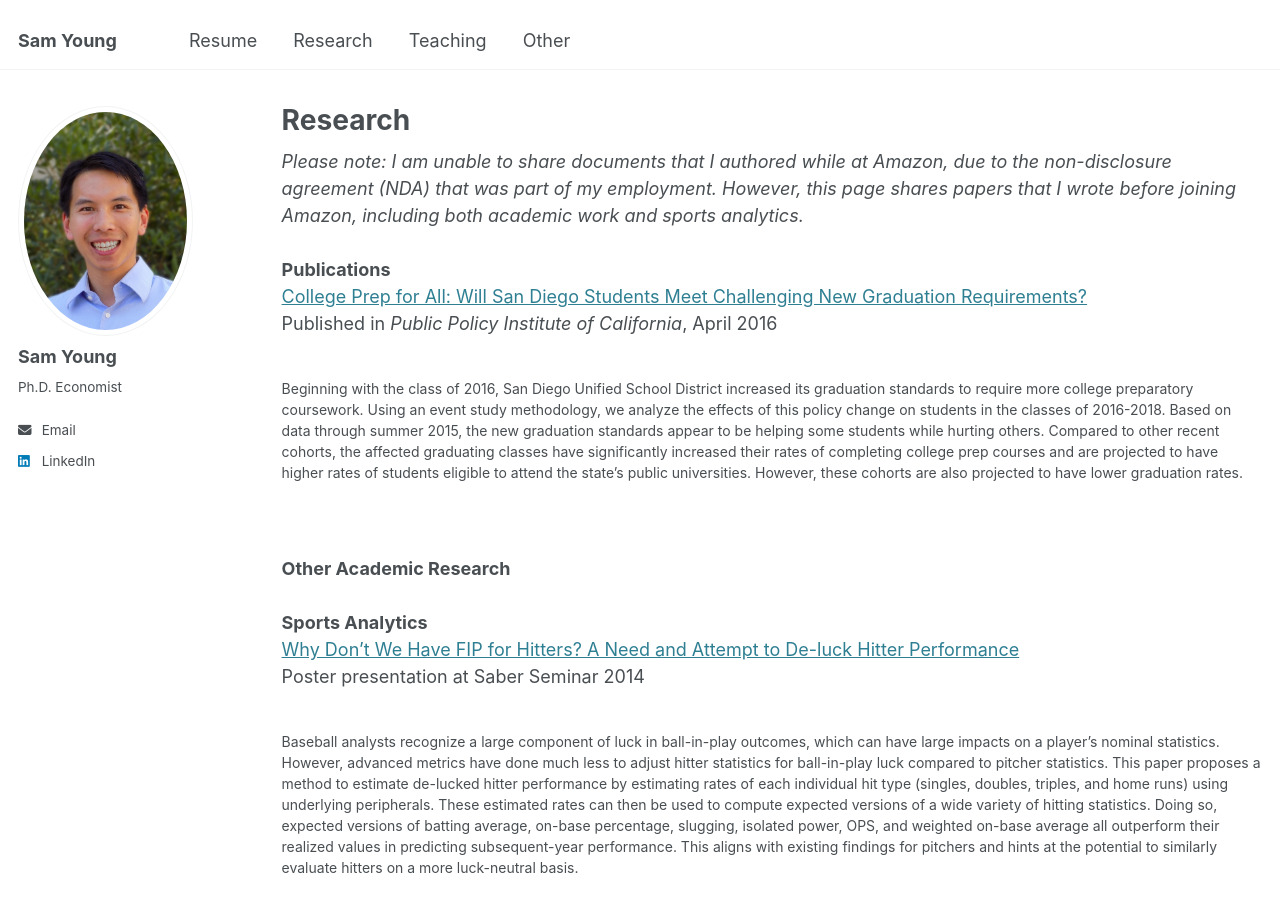
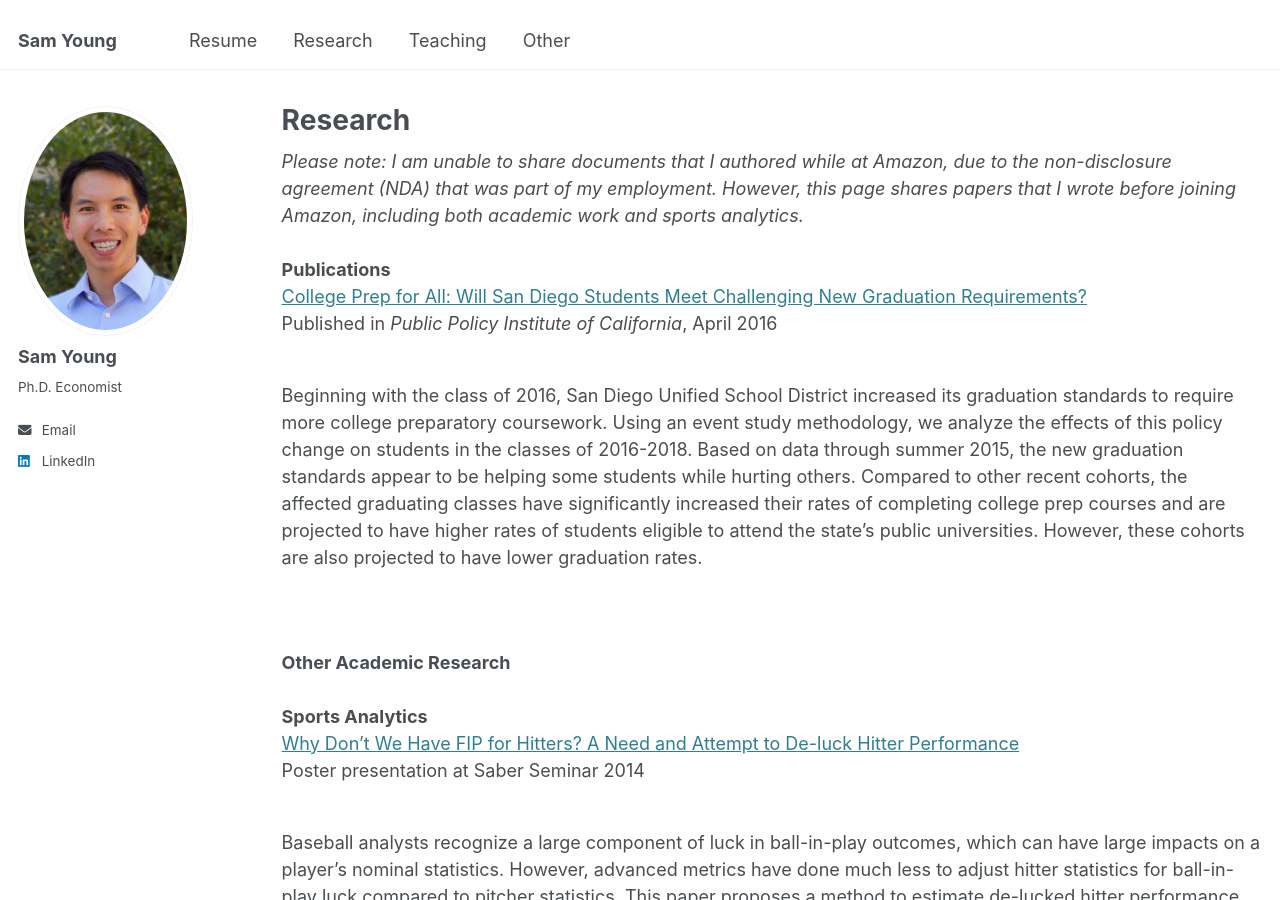
Before and after one commit to sam-young-econ/sam-young-econ.github.io, a Jekyll site: the page built from _pages/research.html, in a window 1280 px wide and 900 px high. Built offline with Jekyll 4.4.1, drawn with Linux system fonts in a browser that asks for light colours.

Commit message:
Try font size 18 for abstracts

```diff
--- a/_pages/research.html
+++ b/_pages/research.html
@@ -14,7 +14,7 @@ author_profile: true
 <br>
 Published in <i>Public Policy Institute of California</i>, April 2016
 <br><br>
-<p style="font-size: 14px;">Beginning with the class of 2016, San Diego Unified School District increased its graduation standards to require more college preparatory coursework. Using an event study methodology, we analyze the effects of this policy change on students in the classes of 2016-2018. Based on data through summer 2015, the new graduation standards appear to be helping some students while hurting others. Compared to other recent cohorts, the affected graduating classes have significantly increased their rates of completing college prep courses and are projected to have higher rates of students eligible to attend the state’s public universities. However, these cohorts are also projected to have lower graduation rates.</p>
+<p style="font-size: 18px;">Beginning with the class of 2016, San Diego Unified School District increased its graduation standards to require more college preparatory coursework. Using an event study methodology, we analyze the effects of this policy change on students in the classes of 2016-2018. Based on data through summer 2015, the new graduation standards appear to be helping some students while hurting others. Compared to other recent cohorts, the affected graduating classes have significantly increased their rates of completing college prep courses and are projected to have higher rates of students eligible to attend the state’s public universities. However, these cohorts are also projected to have lower graduation rates.</p>
 
 <br><br>
 <b>Other Academic Research</b>
@@ -26,4 +26,4 @@ Published in <i>Public Policy Institute of California</i>, April 2016
 <br>
 Poster presentation at Saber Seminar 2014
 <br><br>
-<p style="font-size: 14px;">Baseball analysts recognize a large component of luck in ball-in-play outcomes, which can have large impacts on a player’s nominal statistics. However, advanced metrics have done much less to adjust hitter statistics for ball-in-play luck compared to pitcher statistics. This paper proposes a method to estimate de-lucked hitter performance by estimating rates of each individual hit type (singles, doubles, triples, and home runs) using underlying peripherals. These estimated rates can then be used to compute expected versions of a wide variety of hitting statistics. Doing so, expected versions of batting average, on-base percentage, slugging, isolated power, OPS, and weighted on-base average all outperform their realized values in predicting subsequent-year performance. This aligns with existing findings for pitchers and hints at the potential to similarly evaluate hitters on a more luck-neutral basis.</p>
+<p style="font-size: 18px;">Baseball analysts recognize a large component of luck in ball-in-play outcomes, which can have large impacts on a player’s nominal statistics. However, advanced metrics have done much less to adjust hitter statistics for ball-in-play luck compared to pitcher statistics. This paper proposes a method to estimate de-lucked hitter performance by estimating rates of each individual hit type (singles, doubles, triples, and home runs) using underlying peripherals. These estimated rates can then be used to compute expected versions of a wide variety of hitting statistics. Doing so, expected versions of batting average, on-base percentage, slugging, isolated power, OPS, and weighted on-base average all outperform their realized values in predicting subsequent-year performance. This aligns with existing findings for pitchers and hints at the potential to similarly evaluate hitters on a more luck-neutral basis.</p>
```
